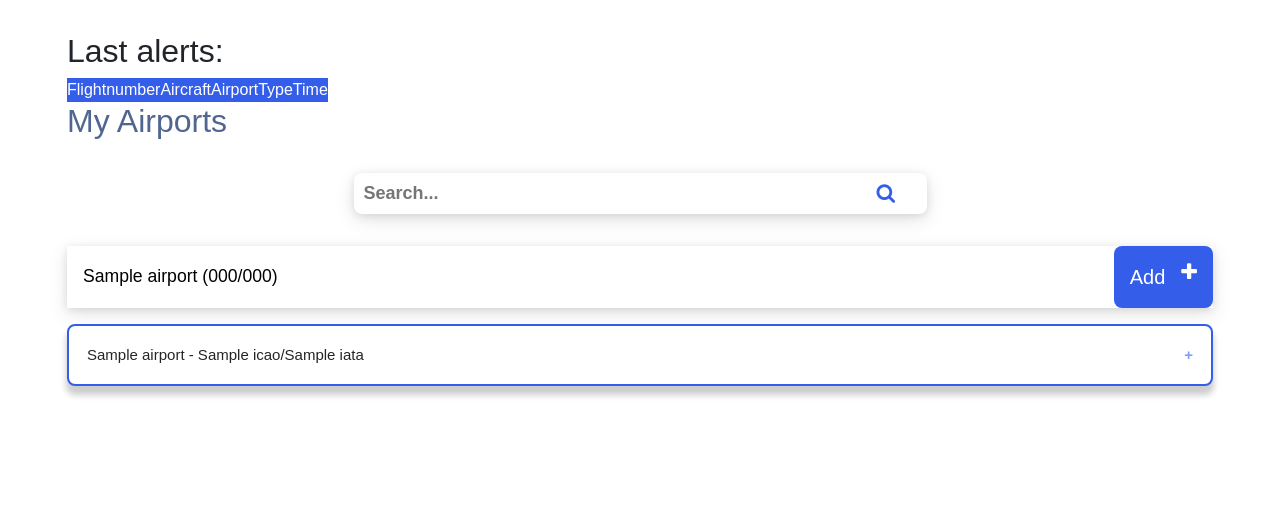
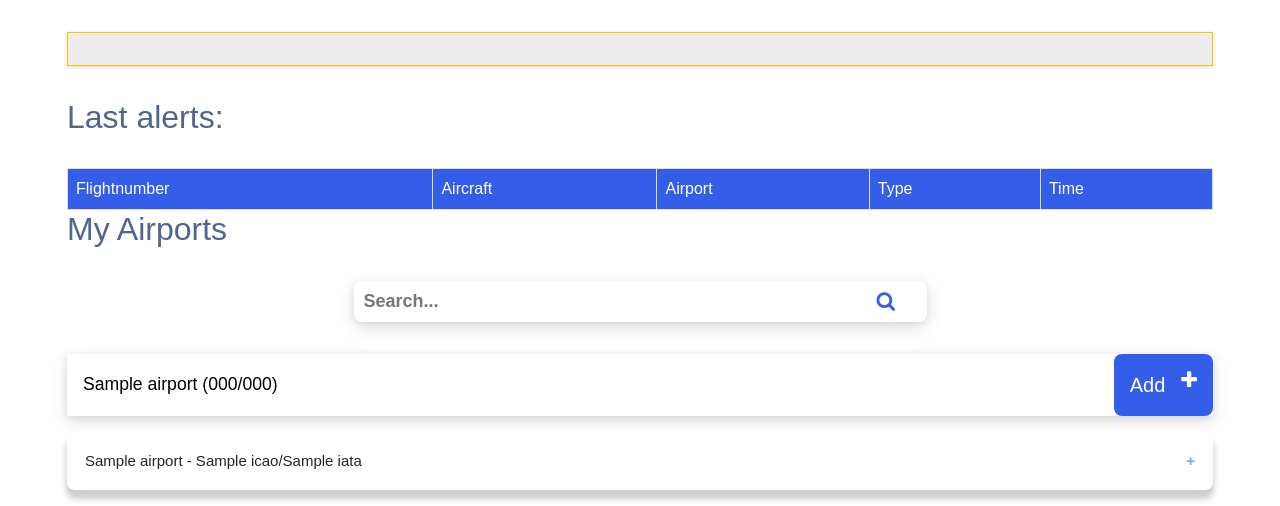
Before and after one commit to Foffa0/AirLabs-Api, a Python web app: template app/templates/public/alerts.html in a window 1280 px wide. Shown: the part 475-981 px from the top of the page. Before the commit the page ends 872 px from the top, so only its background shows below. Run offline with Jinja, Linux system fonts and the light colour scheme; the template is opened without the code that fills it: most values are stand-ins (such as "Sample title", 1, 10 or a date in 2020); form fields are guessed from the names that the template uses.

Commit message:
table style

```diff
--- a/app/static/style.css
+++ b/app/static/style.css
@@ -270,7 +270,8 @@ main {
     margin-top: 2rem;
 }
 
-.airports h2 {
+.airports h2,
+.alerts h2 {
     font-size: 2rem;
     font-weight: 400;
     color: #506690;
@@ -372,7 +373,7 @@ main {
     cursor: pointer;
     padding: 18px;
     width: 100%;
-    border: 2px solid var(--primary-color);
+    border: none;
     border-radius: .5rem;
     text-align: left;
     outline: none;
@@ -397,7 +398,7 @@ main {
 }
 
 .active {
-    border: none !important;
+    border: 2px solid var(--primary-color);
 }
 
 .content {
@@ -423,6 +424,60 @@ main {
     width: auto;
     padding: 1rem;
 }
+
+.notifications {
+    border: 1px solid rgb(255, 196, 0);
+    background-color: #ececec;
+    padding: 1rem;
+    box-shadow: rgba(0, 0, 0, 0.16) 0px 1px 4px;
+    margin-bottom: 2rem;
+}
+
+.notifications h4 {
+    height: 100%;
+    margin: 0rem;
+    font-size: 1rem;
+    word-wrap: break-word;
+    hyphens: auto;
+}
+
+#delete-token_div,
+#request-token_div,
+#permission_div {
+    display: flex;
+    flex-flow: row nowrap;
+    justify-content: space-between;
+    align-items: center;
+    font-size: 1.25rem;
+}
+
+#delete-token-btn,
+#permission-btn,
+#request-token-btn {
+    padding: .75rem 1rem;
+}
+
+#alerts-table {
+    width: 100%;
+}
+
+#alerts-table td, #alerts-table th {
+  border: 1px solid #ddd;
+  padding: 8px;
+}
+
+#alerts-table tr:nth-child(even){background-color: #f2f2f2;}
+
+#alerts-table tr:hover {background-color: #ddd;}
+
+#alerts-table th {
+  padding-top: 12px;
+  padding-bottom: 12px;
+  text-align: left;
+  background-color: #04AA6D;
+  color: white;
+}
+
 
 /**
 * login page
@@ -649,4 +704,16 @@ main {
     .container {
         margin-inline: 0rem;
     }
+
+    #delete-token_div,
+    #request-token_div,
+    #permission_div {
+        flex-flow: row wrap;
+        justify-content: center;
+    }
+    #delete-token_div h4,
+    #request-token_div h4,
+    #permission_div h4 {
+        margin-bottom: 1rem;
+    }
 }
```
